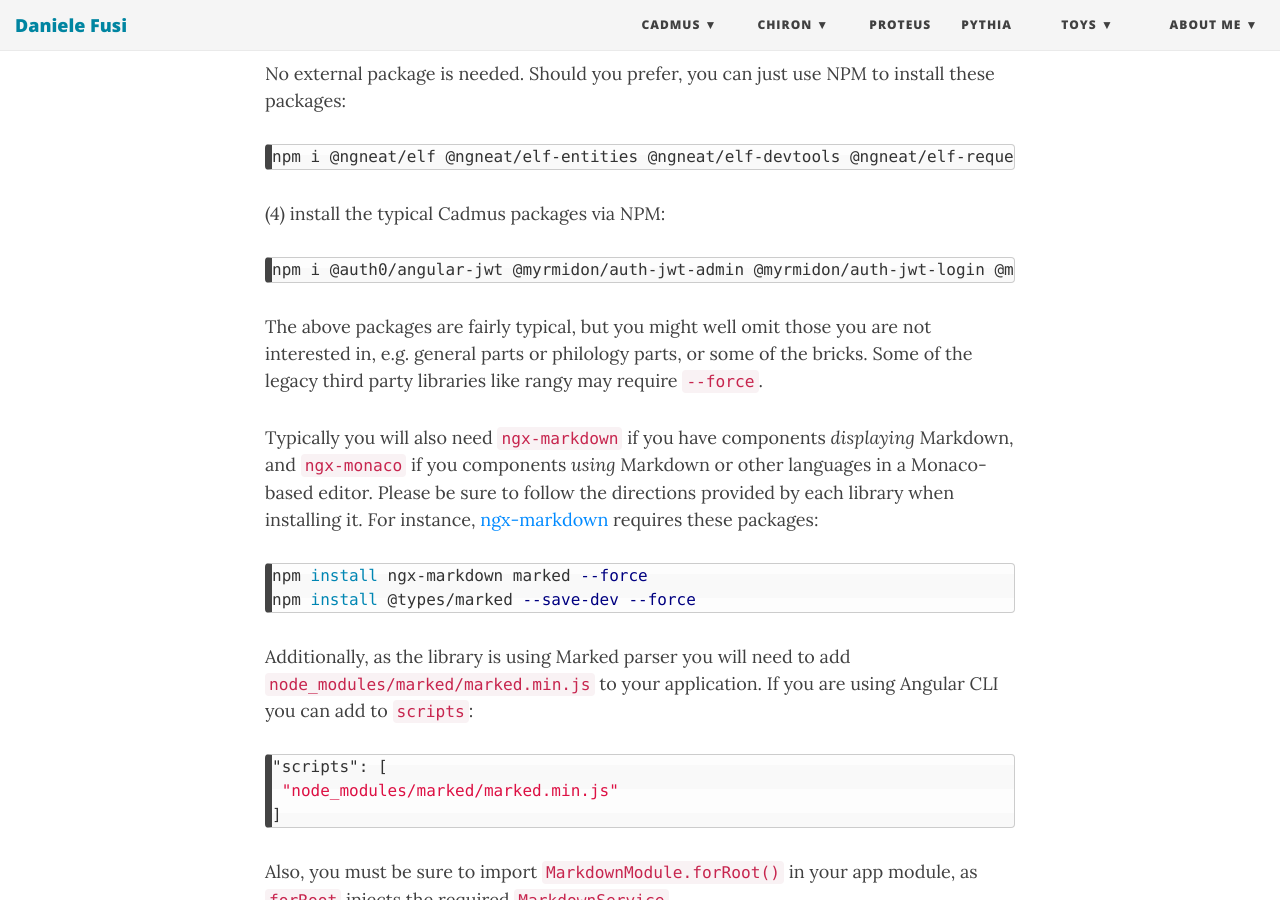
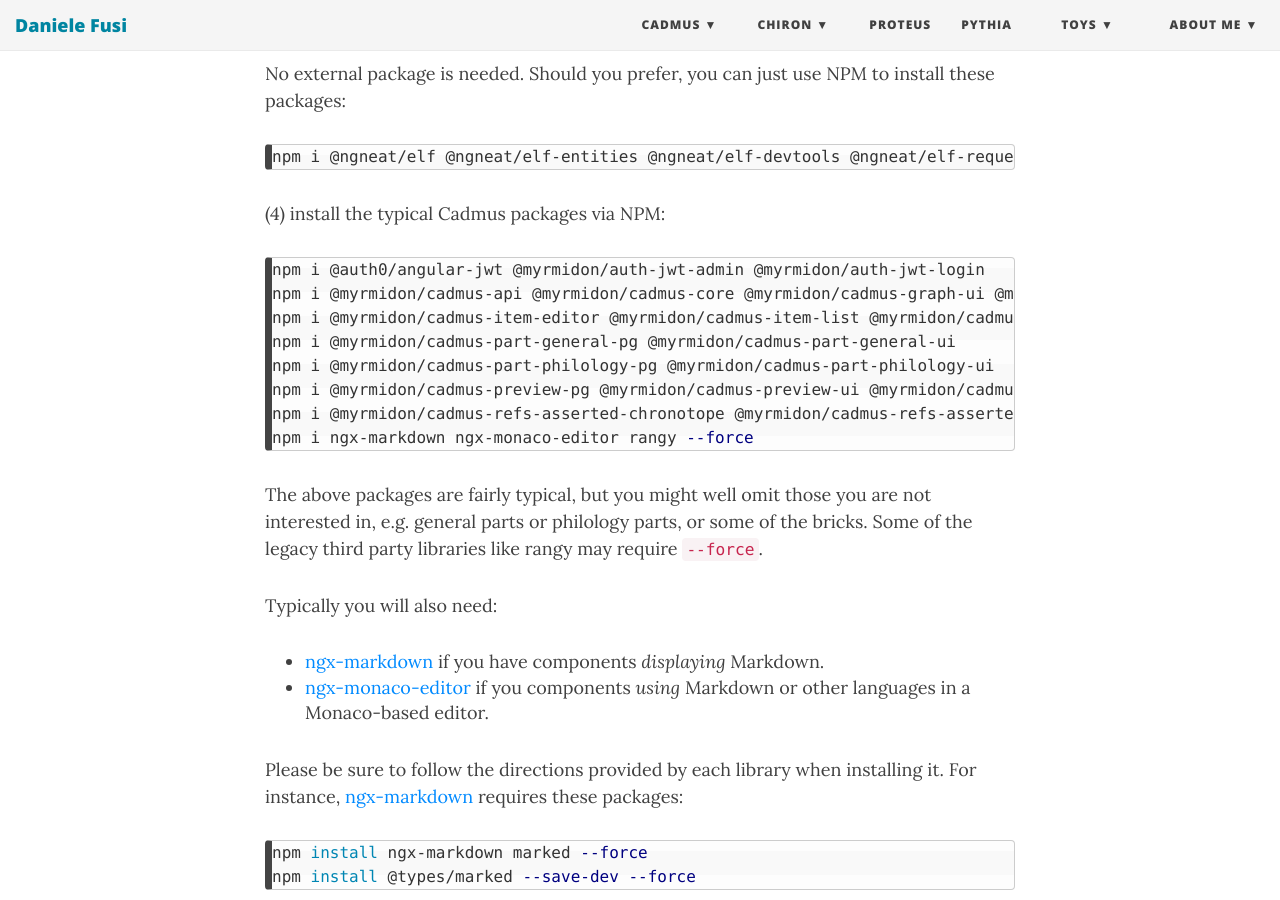
Before and after one commit to Myrmex/overview, a Jekyll site: the page built from cadmus/dev/frontend/app.md, in a window 1280 px wide and 900 px high, scrolled down 1720 px. Built offline with Jekyll 4.4.1, drawn with Linux system fonts in a browser that asks for light colours; nearby versions of some CDN libraries; some of the changed text lies outside the part shown.

Commit message:
Update app.md

````diff
--- a/cadmus/dev/frontend/app.md
+++ b/cadmus/dev/frontend/app.md
@@ -63,12 +63,24 @@
 (4) install the typical Cadmus packages via NPM:
 
 ```bash
-npm i @auth0/angular-jwt @myrmidon/auth-jwt-admin @myrmidon/auth-jwt-login @myrmidon/cadmus-api @myrmidon/cadmus-core @myrmidon/cadmus-graph-ui @myrmidon/cadmus-graph-pg @myrmidon/cadmus-item-editor @myrmidon/cadmus-item-list @myrmidon/cadmus-item-search @myrmidon/cadmus-login @myrmidon/cadmus-part-general-pg @myrmidon/cadmus-part-general-ui @myrmidon/cadmus-part-philology-pg @myrmidon/cadmus-part-philology-ui @myrmidon/cadmus-preview-pg @myrmidon/cadmus-preview-ui @myrmidon/cadmus-profile-core @myrmidon/cadmus-refs-asserted-chronotope @myrmidon/cadmus-refs-asserted-ids @myrmidon/cadmus-refs-assertion @myrmidon/cadmus-refs-decorated-ids @myrmidon/cadmus-refs-doc-references @myrmidon/cadmus-refs-external-ids @myrmidon/cadmus-refs-historical-date @myrmidon/cadmus-refs-lookup @myrmidon/cadmus-refs-proper-name @myrmidon/cadmus-state @myrmidon/cadmus-text-block-view @myrmidon/cadmus-thesaurus-editor @myrmidon/cadmus-thesaurus-list @myrmidon/cadmus-thesaurus-ui @myrmidon/cadmus-ui @myrmidon/cadmus-ui-flags-picker @myrmidon/cadmus-ui-pg @myrmidon/ng-mat-tools @myrmidon/ng-tools @myrmidon/ngx-dirty-check @types/diff-match-patch diff-match-patch gravatar ngx-markdown ngx-monaco-editor rangy --force
+npm i @auth0/angular-jwt @myrmidon/auth-jwt-admin @myrmidon/auth-jwt-login
+npm i @myrmidon/cadmus-api @myrmidon/cadmus-core @myrmidon/cadmus-graph-ui @myrmidon/cadmus-graph-pg
+npm i @myrmidon/cadmus-item-editor @myrmidon/cadmus-item-list @myrmidon/cadmus-item-search
+npm i @myrmidon/cadmus-part-general-pg @myrmidon/cadmus-part-general-ui
+npm i @myrmidon/cadmus-part-philology-pg @myrmidon/cadmus-part-philology-ui
+npm i @myrmidon/cadmus-preview-pg @myrmidon/cadmus-preview-ui @myrmidon/cadmus-profile-core
+npm i @myrmidon/cadmus-refs-asserted-chronotope @myrmidon/cadmus-refs-asserted-ids @myrmidon/cadmus-refs-assertion @myrmidon/cadmus-refs-decorated-ids @myrmidon/cadmus-refs-doc-references @myrmidon/cadmus-refs-external-ids @myrmidon/cadmus-refs-historical-date @myrmidon/cadmus-refs-lookup @myrmidon/cadmus-refs-proper-name @myrmidon/cadmus-state @myrmidon/cadmus-text-block-view @myrmidon/cadmus-thesaurus-editor @myrmidon/cadmus-thesaurus-list @myrmidon/cadmus-thesaurus-ui @myrmidon/cadmus-ui @myrmidon/cadmus-ui-pg @myrmidon/ng-mat-tools @myrmidon/ng-tools @myrmidon/ngx-dirty-check @types/diff-match-patch diff-match-patch gravatar
+npm i ngx-markdown ngx-monaco-editor rangy --force
 ```
 
 The above packages are fairly typical, but you might well omit those you are not interested in, e.g. general parts or philology parts, or some of the bricks. Some of the legacy third party libraries like rangy may require `--force`.
 
-Typically you will also need `ngx-markdown` if you have components _displaying_ Markdown, and `ngx-monaco` if you components _using_ Markdown or other languages in a Monaco-based editor. Please be sure to follow the directions provided by each library when installing it. For instance, [ngx-markdown](https://github.com/jfcere/ngx-markdown) requires these packages:
+Typically you will also need:
+
+- [ngx-markdown](https://github.com/jfcere/ngx-markdown) if you have components _displaying_ Markdown.
+- [ngx-monaco-editor](https://github.com/atularen/ngx-monaco-editor) if you components _using_ Markdown or other languages in a Monaco-based editor.
+
+Please be sure to follow the directions provided by each library when installing it. For instance, [ngx-markdown](https://github.com/jfcere/ngx-markdown) requires these packages:
 
 ```bash
 npm install ngx-markdown marked --force
````
Also changed, not shown: other parts of cadmus/dev/frontend/app.md (+2 -0 lines).
